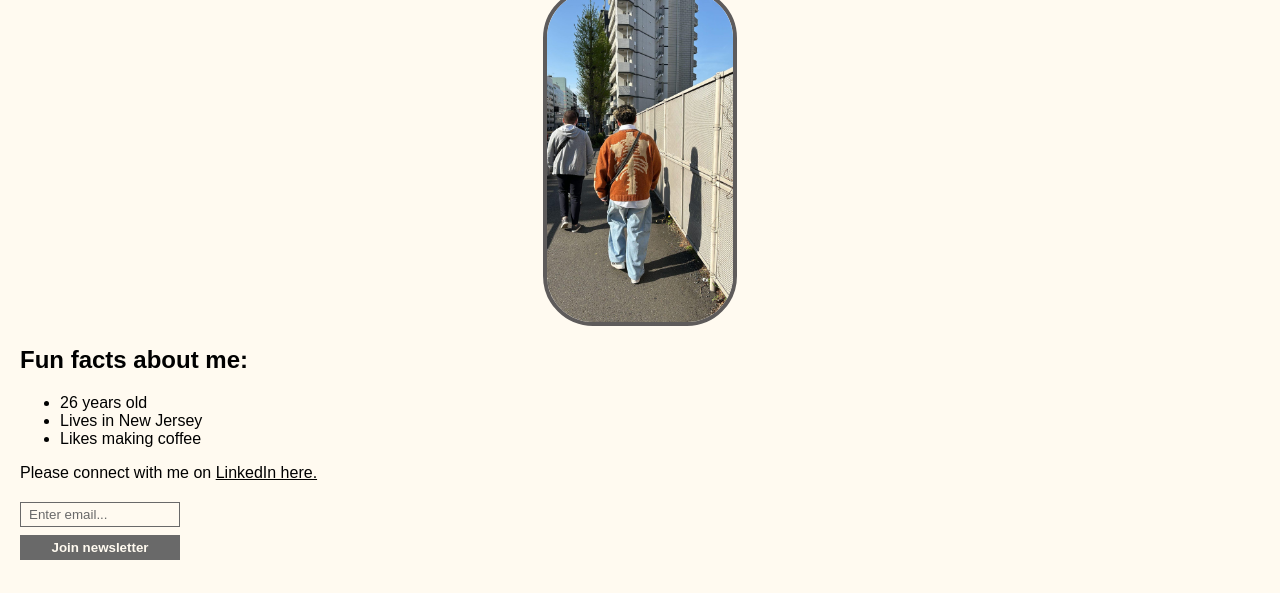
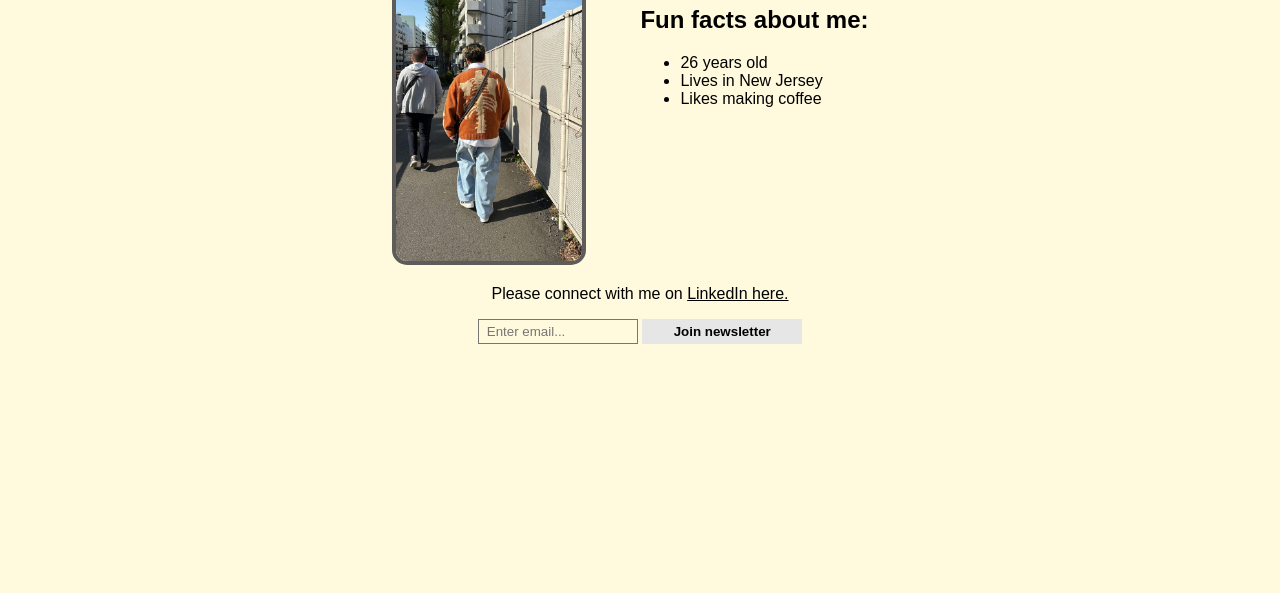
Before and after one commit to jay-choo/MyWebsite, a website built with Vite: page about.html in a window 1280 px wide. Shown: the part 207-800 px from the top of the page. Built offline with nearby package versions, Linux system fonts and the light colour scheme; a web font is replaced by a local one.

Commit message:
Add files via upload

```diff
--- a/about.html
+++ b/about.html
@@ -21,16 +21,20 @@
             </h3>
         </main>
 
+        <img src="per.jpg">
+        <div class="bio">
             <h1>Hi, my name is Jay</h1>
-        <img src="per.jpg">
             <h2>Fun facts about me:</h2>
             <ul>
                 <li>26 years old</li>
                 <li>Lives in New Jersey</li>
                 <li>Likes making coffee</li>
             </ul>
+        </div>
+        <div class="contact">
             <p>Please connect with me on <a href="https://www.linkedin.com/in/jay-choo/" taget="_blank">LinkedIn here.</a></p>
             <input type="text" placeholder="Enter email...">
             <button>Join newsletter</button>
+        </div>
     </body>
 </html>
--- a/styles.css
+++ b/styles.css
@@ -1,7 +1,7 @@
 :root{
     --text: #000000;
 }
-h1{
+h1,h3{
     text-align: center;
 }
 .navbar ul{
@@ -35,58 +35,62 @@ h1{
 body, html {
     margin: 0px;
     padding: 10px;
-    background: var(--background);
+    background: #fff9de;
     color: #000000;
     font-family: sans-serif;
 }
+
 main{
     margin-left: 20px;
     margin-right: 20px;
 }
 
 img {
-    display: block;
+    display: inline-block;
     width: 15%;
-    border-radius: calc(50px);
+    border-radius: 15px;
     border: 4px solid #5e5b5b;
-    margin-left:auto;
-    margin-right:auto;
+    margin-left:30%;
+}
+
+.bio{
+    display:inline-block;
+    margin-left:50px;
+    vertical-align: top;
 }
 
 a {
     color: #000000;
 }
 
+.contact{
+    text-align:center;
+    display: block;
+    margin-left: auto;
+    margin-right: auto;
+}
+
 input {
-    display: block;
-    margin: 20px 0 0;
     width: 160px;
     box-sizing: border-box;
     padding: 4px 8px;
     border-width: 1px;
     border-style: solid;
-    border-color:  var(--text);
-    color: var(--text);
     background: none;
-    border-radius: var(--image);
-    font-family: var(--font);
-}
-
-::placeholder {
-    color: var(--text);
 }
 
 button {
-    border-radius: var(--image);
     padding: 5px 10px;
     border: none;
-    background: var(--text);
-    color: var(--background);
+    background: #e6e6e6;
+    color: #000000;
     font-weight: bold;
     box-sizing: border-box;
-    display: block;
-    margin: 8px 0;
-    cursor: pointer;
-    font-family: var(--font);
     width: 160px;
 }
+
+button:hover{
+    background-color: #3b3b3b;
+    color:whitesmoke;
+    cursor: pointer;
+}
```
Lines whose indentation alone changed are shown as unchanged.
